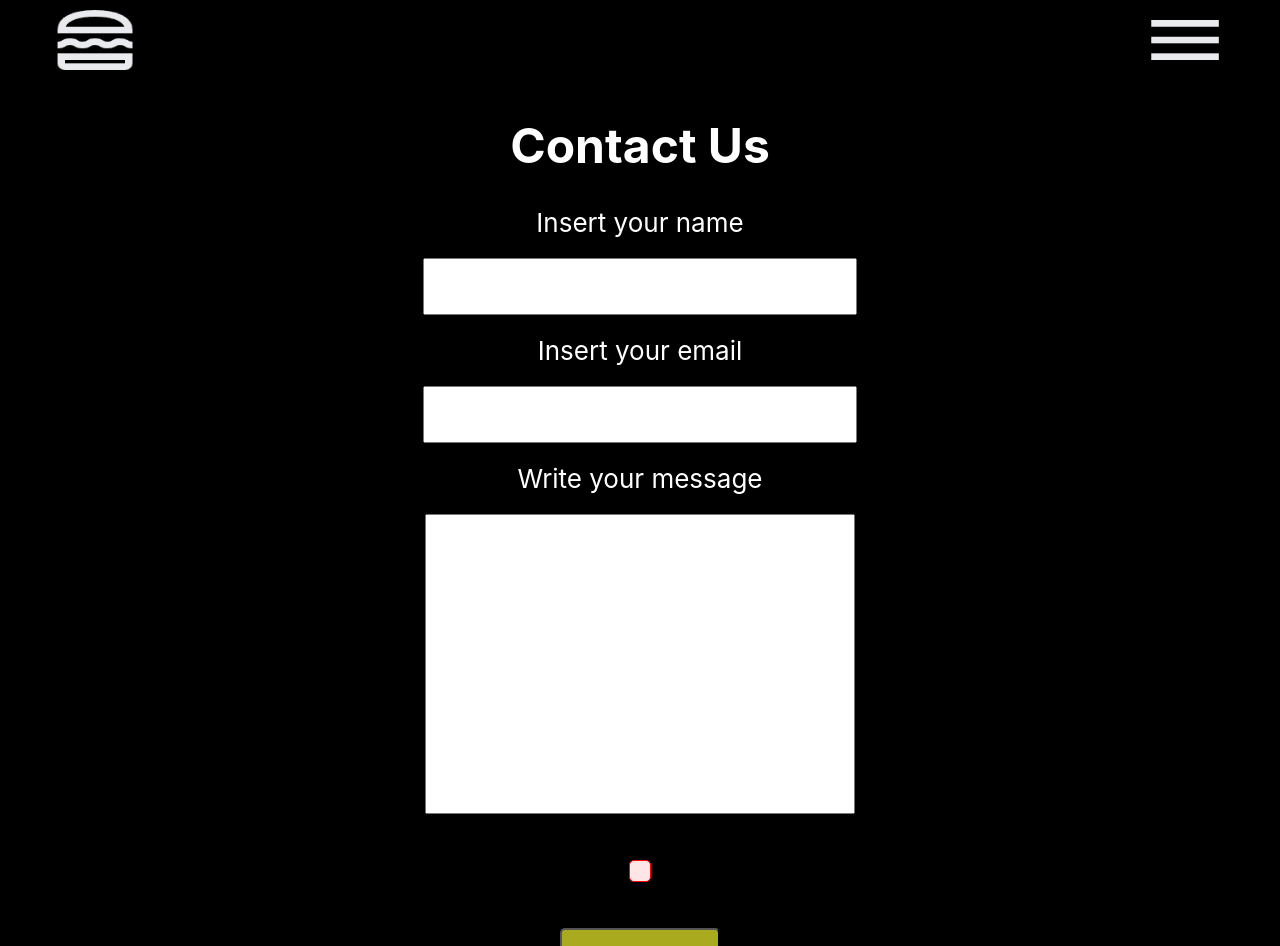
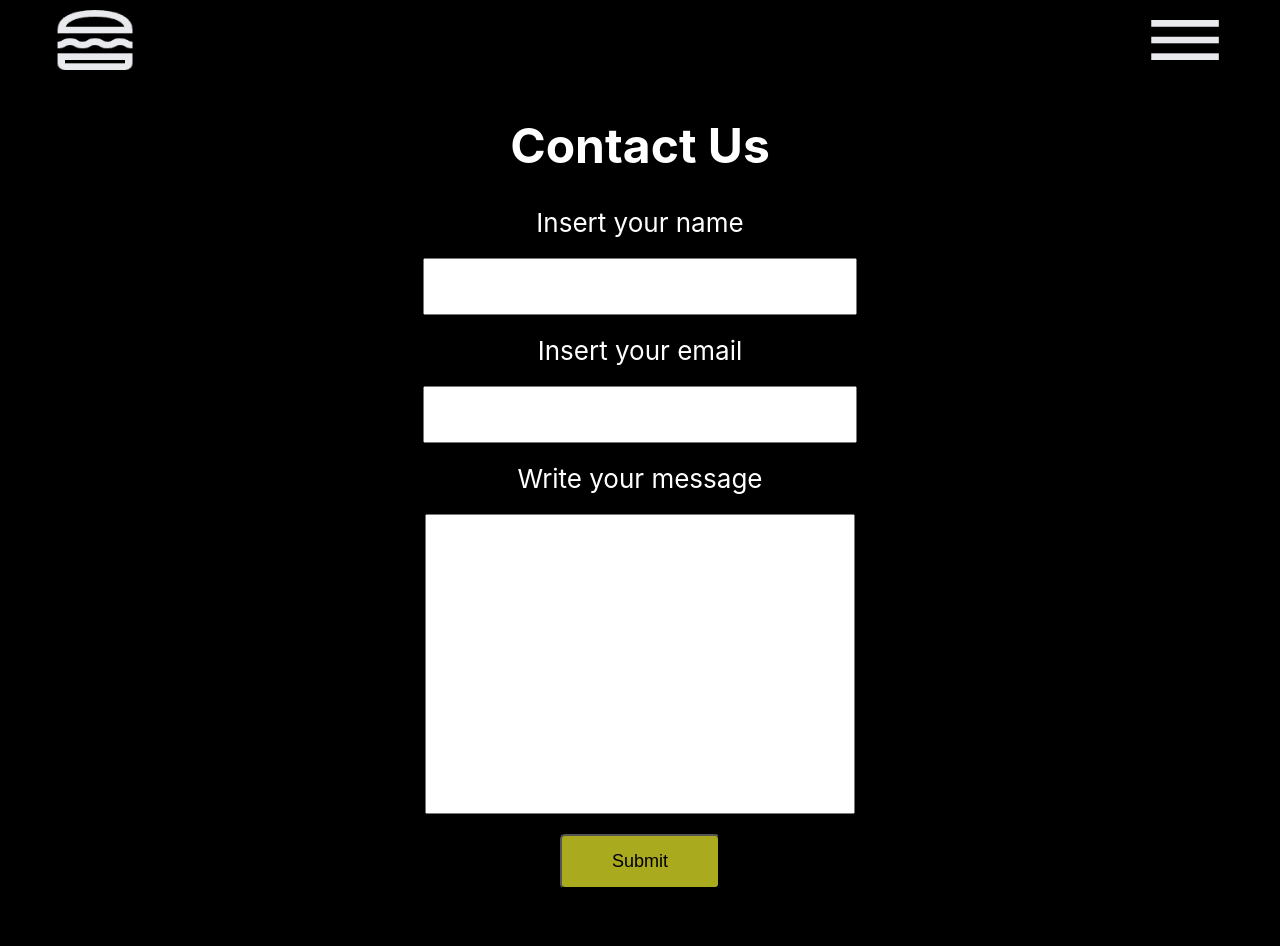
Before and after one commit to JeanCelin/ExempleBurgerPlace, a React (Create React App) app: page /contact in a window 1280 px wide. Shown: the top 946 px of the page. Built offline with nearby package versions, Linux system fonts and the light colour scheme.

Commit message:
fix bugs

```diff
--- a/src/components/layout/FormContactUs.jsx
+++ b/src/components/layout/FormContactUs.jsx
@@ -68,7 +68,7 @@ export default function FormContactus() {
               value={userMsg}
               required
             />
-            <p className={style.msgError}>{msg}</p>
+            {msg && <p className={style.msgError}>{msg}</p>}
             <button type="submit" onClick={handleClick}>
               Submit
             </button>
```
